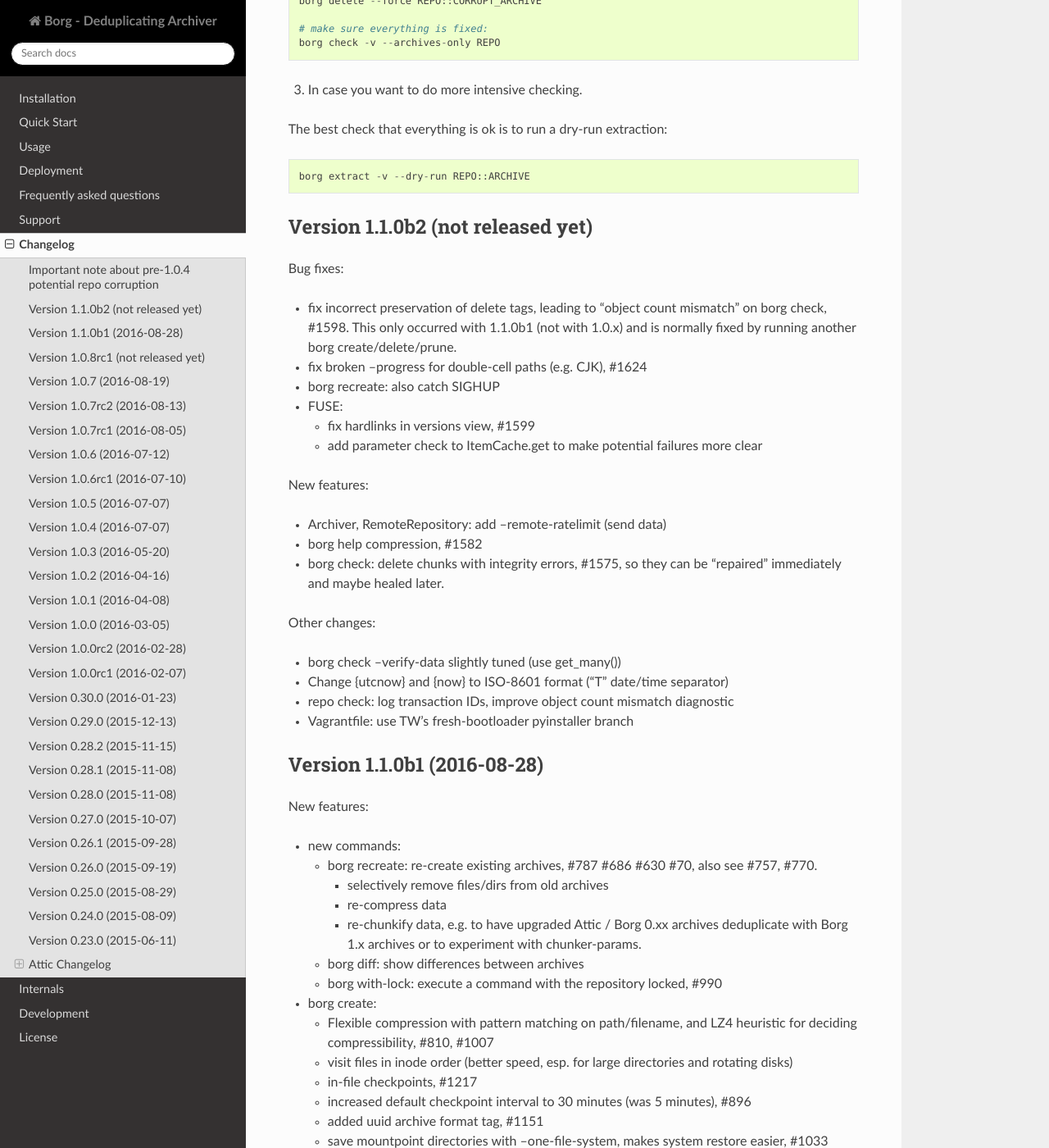
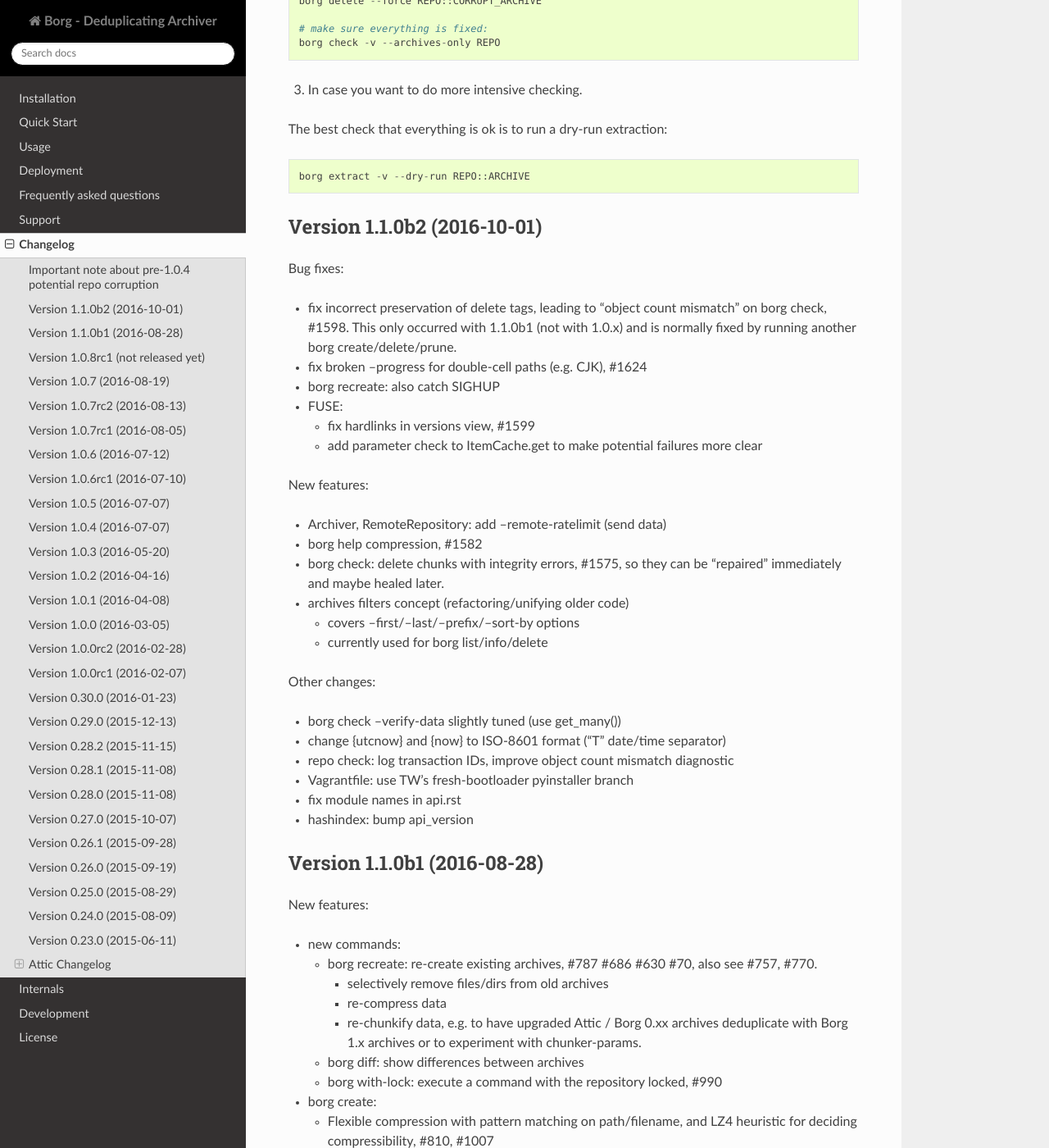
Before and after one commit to borgbackup/borg, a Sphinx documentation site: the page built from docs/changes.rst, in a window 1280 px wide and 1400 px high, scrolled down 991 px. Shown: the whole window at 82% size. Built offline with Sphinx 7.4.7 and the Read the Docs theme 2.0.0, drawn with Linux system fonts in a browser that asks for light colours; pages that are not in the unit, such as notebooks, are missing from menus; the version number could not be read and is left out.

Commit message:
update CHANGES

```diff
--- a/docs/changes.rst
+++ b/docs/changes.rst
@@ -50,8 +50,8 @@
     borg extract -v --dry-run REPO::ARCHIVE
 
 
-Version 1.1.0b2 (not released yet)
-----------------------------------
+Version 1.1.0b2 (2016-10-01)
+----------------------------
 
 Bug fixes:
 
@@ -71,13 +71,19 @@
 - borg help compression, #1582
 - borg check: delete chunks with integrity errors, #1575, so they can be
   "repaired" immediately and maybe healed later.
+- archives filters concept (refactoring/unifying older code)
+
+  - covers --first/--last/--prefix/--sort-by options
+  - currently used for borg list/info/delete
 
 Other changes:
 
 - borg check --verify-data slightly tuned (use get_many())
-- Change {utcnow} and {now} to ISO-8601 format ("T" date/time separator)
+- change {utcnow} and {now} to ISO-8601 format ("T" date/time separator)
 - repo check: log transaction IDs, improve object count mismatch diagnostic
 - Vagrantfile: use TW's fresh-bootloader pyinstaller branch
+- fix module names in api.rst
+- hashindex: bump api_version
 
 
 Version 1.1.0b1 (2016-08-28)
```
